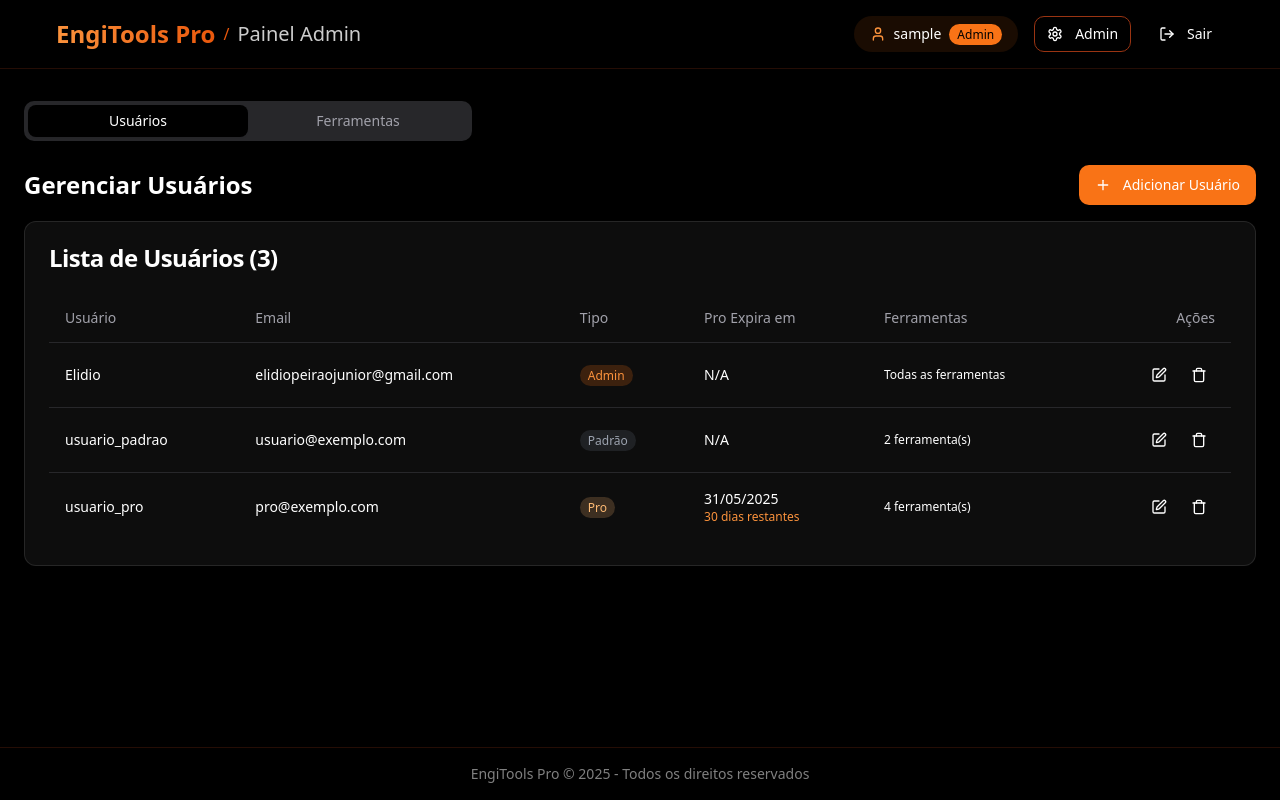
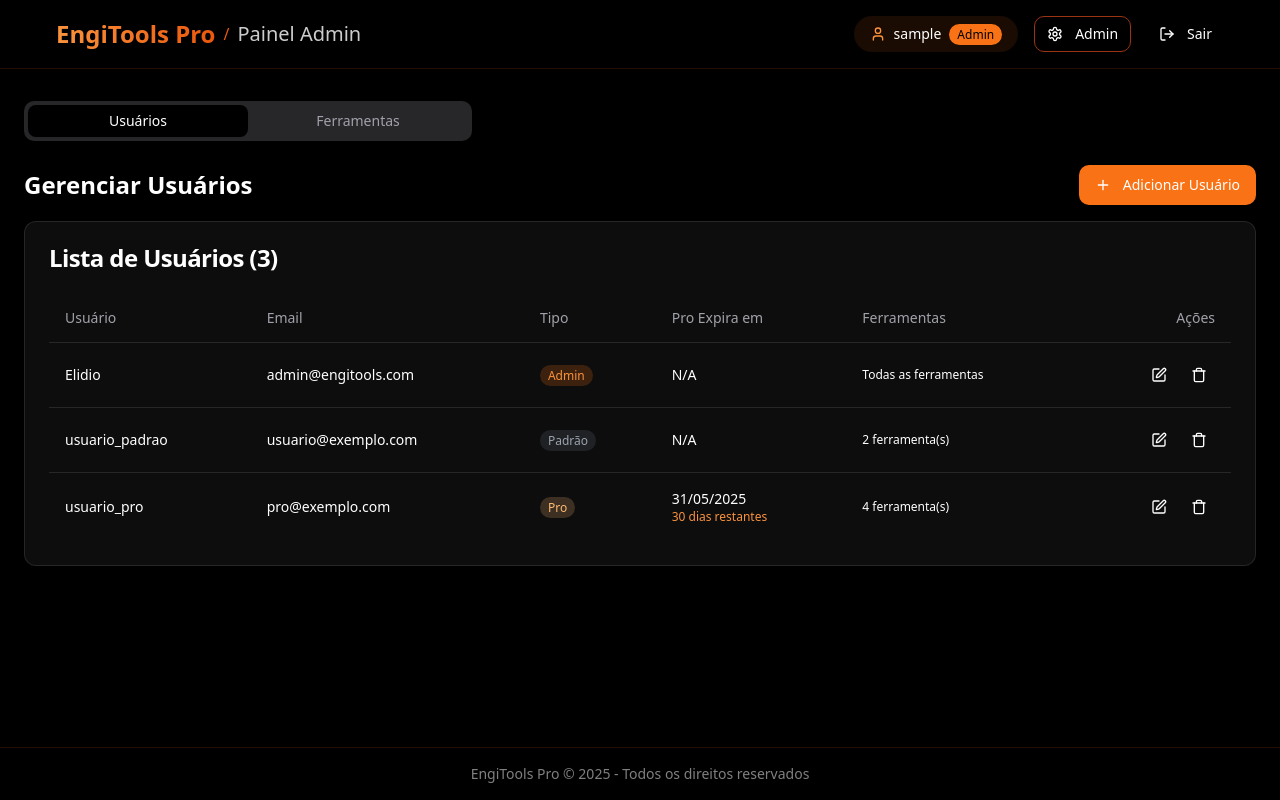
Before and after one commit to ElidioPeirao/engi-tools-pro, a React (Vite) app: page /admin in a window 1280 px wide. Built offline with nearby package versions, Linux system fonts and the light colour scheme; sample sign-in values are in the browser's storage.

Commit message:
Reverted to commit 85c73d4a64d1839e4f9b70ea9f0885e2cc25477e

```diff
--- a/src/contexts/AuthContext.tsx
+++ b/src/contexts/AuthContext.tsx
@@ -7,7 +7,7 @@ import { useToast } from "@/components/ui/use-toast";
 const adminUser: User = {
   id: "admin-1",
   username: "Elidio",
-  email: "elidiopeiraojunior@gmail.com",
+  email: "admin@engitools.com",
   password: "76255", // Em um ambiente real, isso seria armazenado de forma segura
   role: "admin",
   createdAt: new Date(),
```
